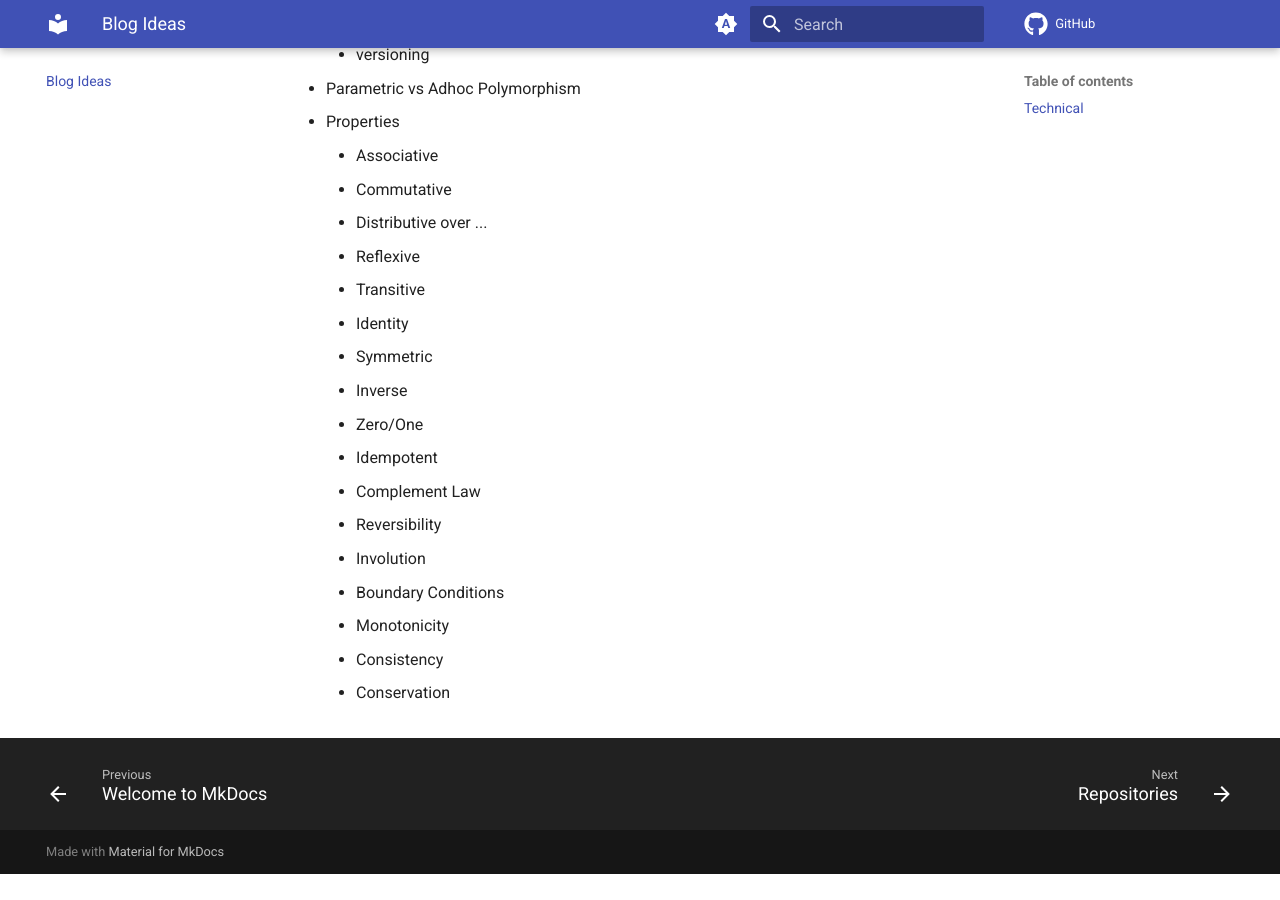
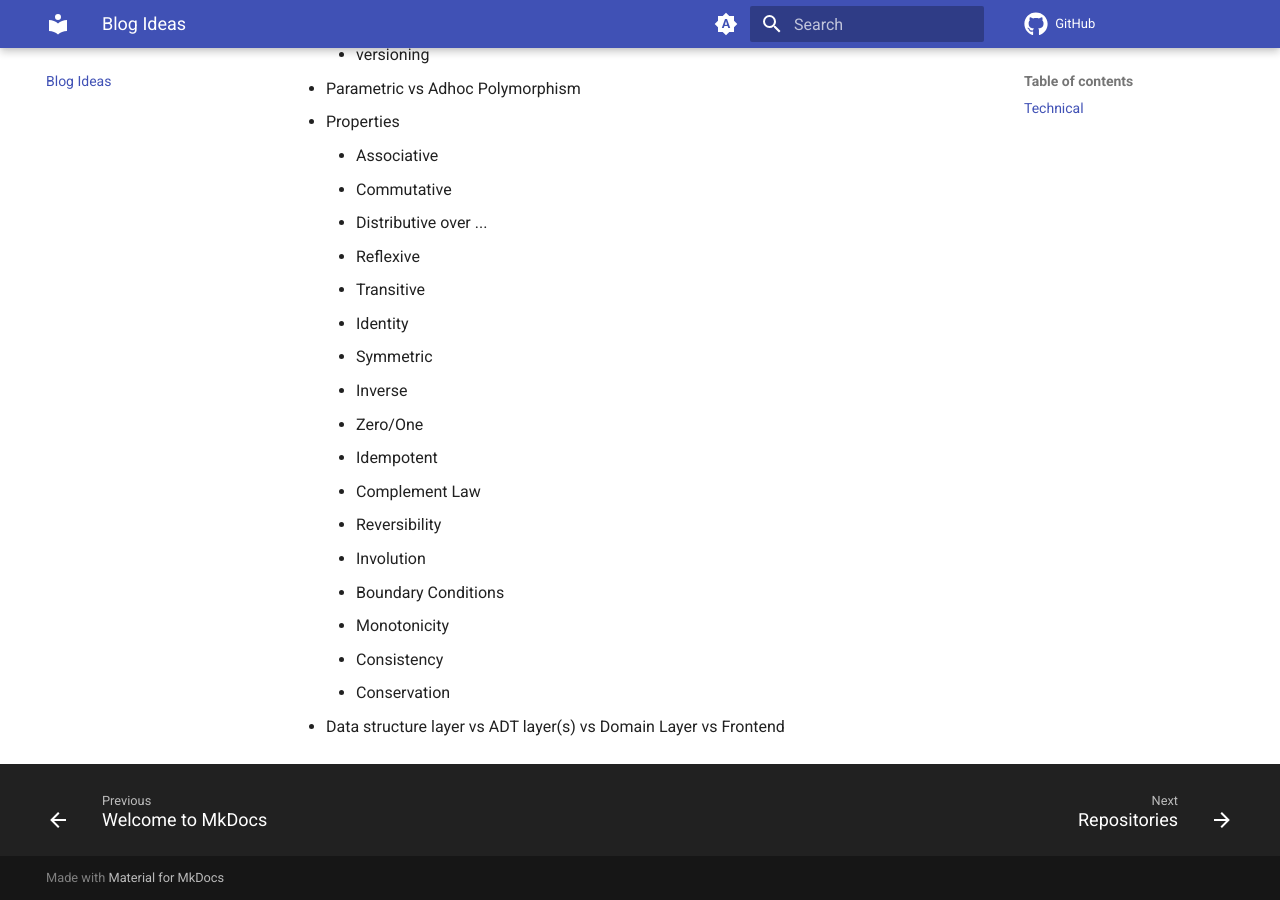
Before and after one commit to solvex-software/solvex-internal-documentation, an MkDocs documentation site: the page built from docs/blog-ideas.md, in a window 1280 px wide and 900 px high, scrolled down 1673 px. Built offline with MkDocs 1.6.1 and Material for MkDocs 9.7.7, drawn with Linux system fonts in a browser that asks for light colours; comment, search, counter and statistics services are not loaded; before the commit the page ends 2547 px from its top, so only the background shows below that.

Commit message:
Update blog-ideas.md

```diff
--- a/docs/blog-ideas.md
+++ b/docs/blog-ideas.md
@@ -63,3 +63,4 @@
     - Monotonicity
     - Consistency
     - Conservation
+- Data structure layer vs ADT layer(s) vs Domain Layer vs Frontend
```
